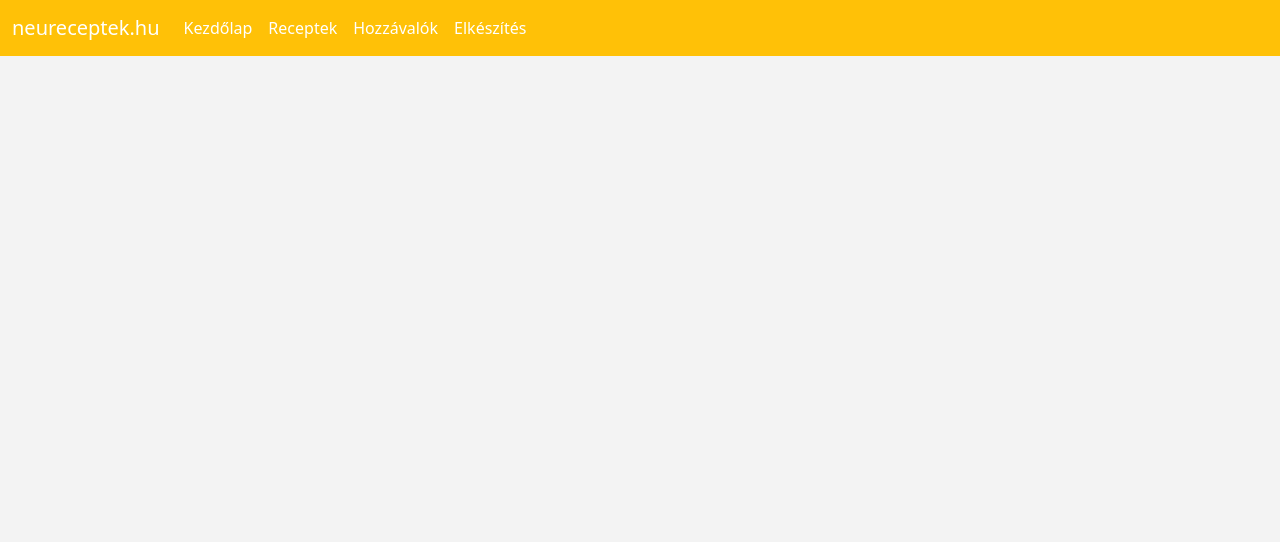
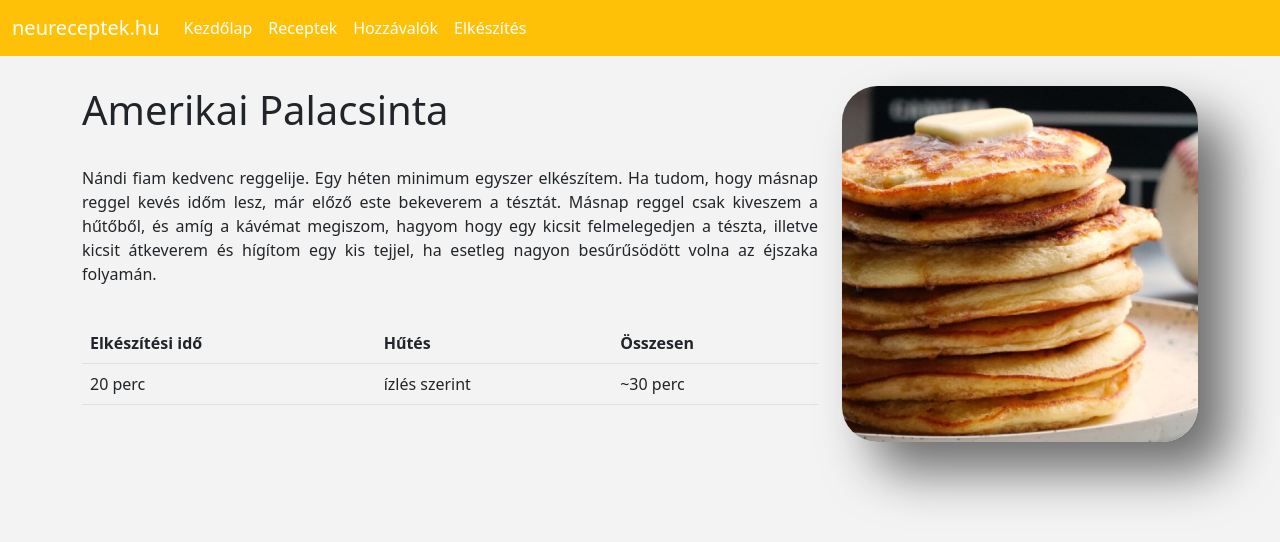
Before and after one commit to molmardo/Kedvenc_etelek_projekt, a plain HTML site: page amerikai-palacsinta.html in a window 1280 px wide. Drawn offline with nearby package versions, Linux system fonts and the light colour scheme.

Commit message:
rövid leírás, reszponzív kép, kért reszponzívitás kialakítása

```diff
--- a/amerikai-palacsinta.html
+++ b/amerikai-palacsinta.html
@@ -34,6 +34,36 @@
     </div>
   </nav>
 
+  <article class="container">
+    <div class="row">
+      <div class="col-xl-8 col-lg-7 col-md-6 col-sm12 bevezeto">
+        <h1>Amerikai Palacsinta</h1>
+
+        <p>Nándi fiam kedvenc reggelije. Egy héten minimum egyszer elkészítem. Ha tudom, hogy másnap reggel kevés időm lesz, már előző este bekeverem a tésztát. Másnap reggel csak kiveszem a hűtőből, és amíg a kávémat megiszom, hagyom hogy egy kicsit felmelegedjen a tészta, illetve kicsit átkeverem és hígítom egy kis tejjel, ha esetleg nagyon besűrűsödött volna az éjszaka folyamán.</p>
+
+        <table class="table">
+          <thead class="thead-dark">
+            <tr>
+              <th scope="col">Elkészítési idő</th>
+              <th scope="col">Hűtés</th>
+              <th scope="col">Összesen</th>
+            </tr>
+          </thead>
+          <tbody>
+            <tr>
+              <td>20 perc</td>
+              <td>ízlés szerint</td>
+              <td>~30 perc</td>
+            </tr>
+          </tbody>
+        </table>
+      </div>
+      <div class="col-xl-4 col-lg-5 col-md-6 col-sm12">
+        <img src="imgs/amerikai-palacsinta-alaprecept.jpeg" class="img-fluid" alt="amerikai palacsinta képe">
+      </div>
+    </div>
+  </article>
+
 </body>
 </html>
 <script src="https://cdn.jsdelivr.net/npm/bootstrap@5.2.1/dist/js/bootstrap.bundle.min.js" integrity="sha384-u1OknCvxWvY5kfmNBILK2hRnQC3Pr17a+RTT6rIHI7NnikvbZlHgTPOOmMi466C8" crossorigin="anonymous"></script>
```
